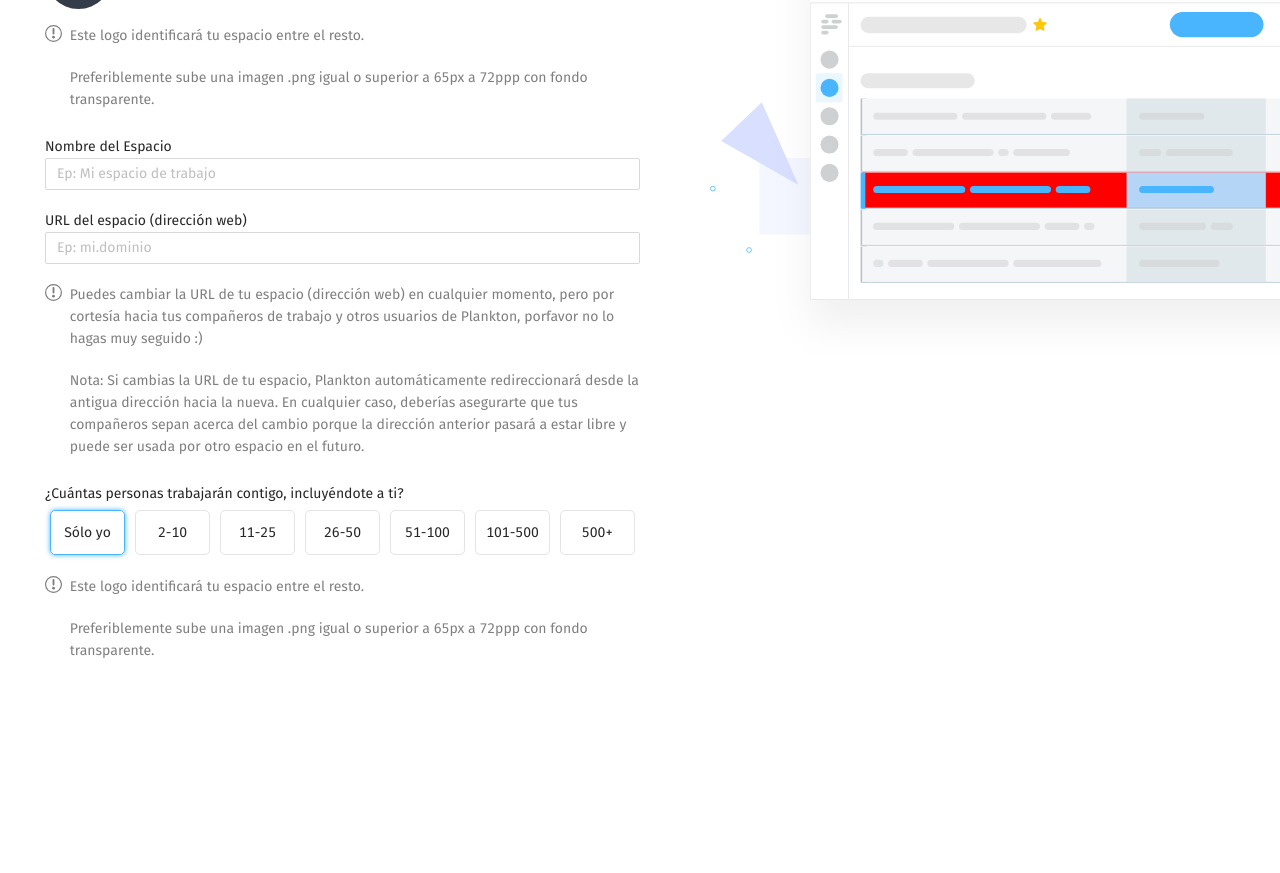
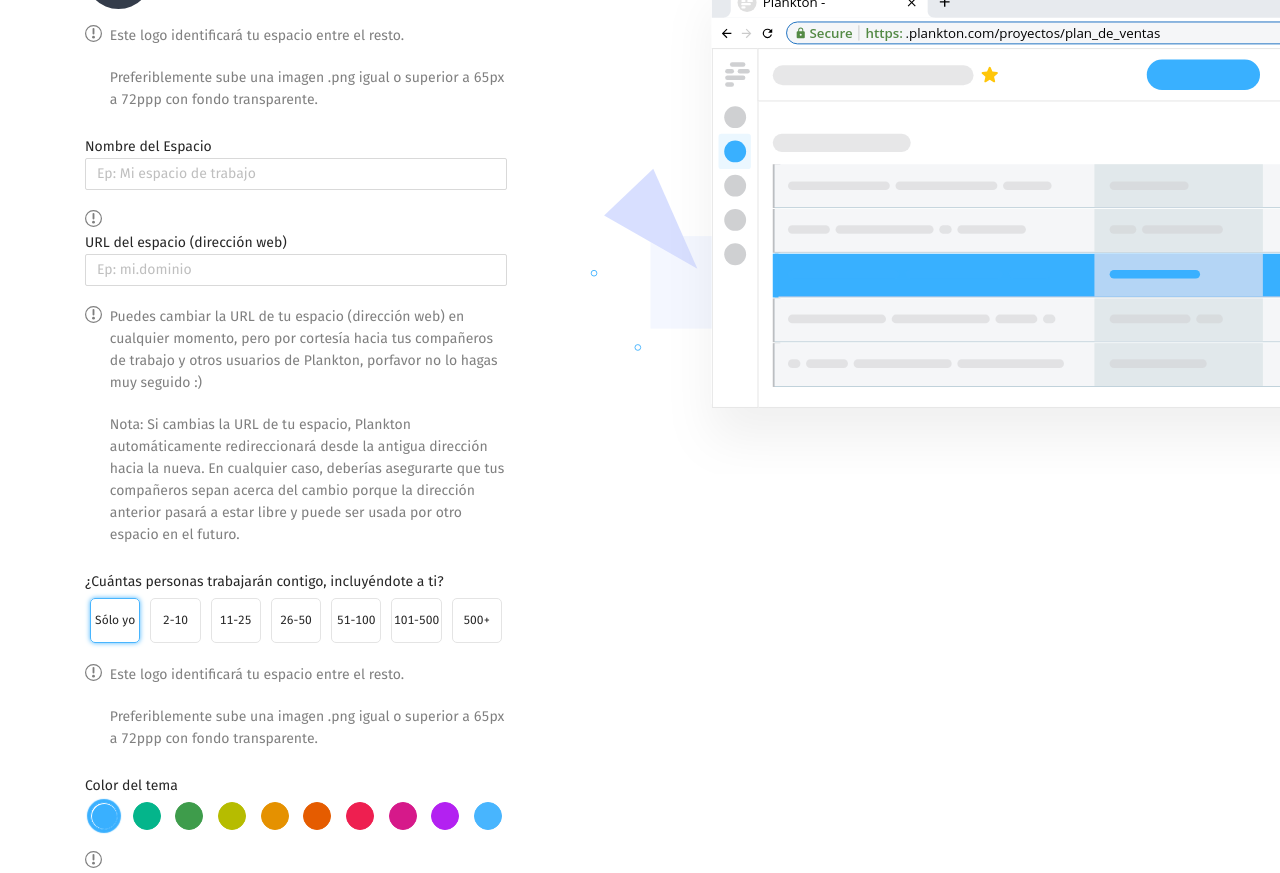
Before and after one commit to DiegoAWS/configuration_example, a React (Create React App) app: page / in a window 1280 px wide. Shown: the part 180-1053 px from the top of the page. Before the commit the page ends 867 px from the top, so only its background shows below. Built offline with nearby package versions, Linux system fonts and the light colour scheme.

Commit message:
Color Picker Done

```diff
--- a/src/GlobalContext/ConfigurationContext.jsx
+++ b/src/GlobalContext/ConfigurationContext.jsx
@@ -1,22 +1,41 @@
 import React, { createContext, useContext, useState } from "react";
+import { useTranslation } from "react-i18next";
 
 
 const ConfigurationContext = createContext();
 
 const ConfigurationContextProvider = props => {
 
+  const { t } = useTranslation();
   const [imageAsUrl, setImageAsUrl] = useState('')
   const [spaceName, setSpaceName] = useState('')
   const [spaceURL, setSpaceURL] = useState('')
   const [personAmountIndex, setPersonAmountIndex] = useState(0)
-  const [colorTheme, setColorTheme] = useState("#48B5FE")
+  const [colorThemeIndex, setColorThemeIndex] = useState(0)
+
+  const optionsPersonsAmount = [t('JustMe'), '2-10', '11-25', '26-50', '51-100', '101-500', '500+']
+
+  const colors=[
+    '#39B0FF',
+    '#04B58B',
+    '#3E9C4B',
+    '#B6BC00',
+    '#E59100',
+    '#E55C00',
+    '#EE1F50',
+    '#D6198A',
+    '#B321F1',
+    '#48B5FE'
+]
 
   const instanceConfig = {
     imageAsUrl, setImageAsUrl,
     spaceName, setSpaceName,
     spaceURL, setSpaceURL,
     personAmountIndex, setPersonAmountIndex,
-    colorTheme, setColorTheme
+    colorThemeIndex, setColorThemeIndex,
+    optionsPersonsAmount,
+    colors
   };
 
   return (
--- a/src/i18n/translations/en.json
+++ b/src/i18n/translations/en.json
@@ -1,6 +1,25 @@
 {
     "translation": {
-        "Configuration": "Configuration",
-        "LogoSpace":"Workspace Logo"
+        "Settings": "Settings",
+        "LogoSpace": "Logo del Espacio",
+        "UploadLogo": "Upload Logo",
+        "LogoDescription1": "This logo will identify your space among the rest.",
+        "LogoDescription2": "Preferably upload a .png image equal to or greater than 65px at 72dpi with transparent background.",
+        "NameSpace": "Name of the Space",
+        "NameSpacePlaceholder": "Ep: My workspace",
+        "UrlSpace": "URL of the space (web address)",
+        "UrlSpacePlaceholder": "Ep: my.domain",
+        "UrlDescription1": "You can change the URL of your space (web address) at any time, but as a courtesy to your co-workers and other Plankton users, please don't do it too often :)",
+        "UrlDescription2": "Note: If you change the URL of your space, plankton will automatically redirect from the old address to the new one. In any case, you should make sure your colleagues know about the change because the old address will become free and can be used by another space in the future. ",
+        "PersonAmountName": "How many people will work with you, including you?",
+        "JustMe": "Just me",
+        "ThemeColor": "Theme color",
+        "PrivacyTitle": "Privacy of the space",
+        "Private": "Private",
+        "PrivateDescription": "The content will be visible only to you and the members of your Organization.",
+        "Public": "Public",
+        "PublicDescription": "Anyone with the link will be able to see the activity of your Organization",
+        "SaveChanges": "Save changes",
+        "Discard": "Discard"
     }
 }
--- a/src/i18n/translations/es.json
+++ b/src/i18n/translations/es.json
@@ -1,6 +1,6 @@
 {
     "translation": {
-        "Configuration": "Configuración",
+        "Settings": "Configuración",
         "LogoSpace":"Logo del Espacio",
         "UploadLogo":"Subir Logo",
         "LogoDescription1":"Este logo identificará tu espacio entre el resto.",
@@ -21,8 +21,5 @@
         "PublicDescription":"Cualquiera con el vínculo podrá ver la actividad de tu Organización",
         "SaveChanges":"Guardar cambios",
         "Discard":"Descartar"
-
-
-
     }
 }
--- a/src/i18n/translations/fr.json
+++ b/src/i18n/translations/fr.json
@@ -1,5 +1,25 @@
 {
     "translation": {
-        "Configuration": "Réglage"
+        "Settings": "Paramètres",
+        "LogoSpace": "Logo del Espacio",
+        "UploadLogo": "Télécharger le logo",
+        "LogoDescription1": "Ce logo identifiera votre espace parmi les autres.",
+        "LogoDescription2": "Chargez de préférence une image .png égale ou supérieure à 65px à 72 dpi avec un fond transparent.",
+        "NameSpace": "Nom de l'espace",
+        "NameSpacePlaceholder": "Ep: Mon espace de travail",
+        "UrlSpace": "URL de l'espace (adresse Web)",
+        "UrlSpacePlaceholder": "Ep: mon.domaine",
+        "UrlDescription1": "Vous pouvez modifier l'URL de votre espace (adresse Web) à tout moment, mais par courtoisie envers vos collègues et autres utilisateurs de Plankton, veuillez ne pas le faire trop souvent :)",
+        "UrlDescription2": "Remarque: Si vous modifiez l'URL de votre espace, le plancton sera automatiquement redirigé de l'ancienne adresse vers la nouvelle. Dans tous les cas, vous devez vous assurer que vos collègues sont au courant du changement car l'ancienne adresse deviendra libre et peut être utilisé par un autre espace dans le futur. ",
+        "PersonAmountName": "Combien de personnes travailleront avec vous, y compris vous?",
+        "JustMe": "Juste moi",
+        "ThemeColor": "Couleur du thème",
+        "PrivacyTitle": "Confidentialité de l'espace",
+        "Private": "Privé",
+        "PrivateDescription": "Le contenu ne sera visible que par vous et les membres de votre organisation.",
+        "Public": "Public",
+        "PublicDescription": "Toute personne disposant du lien pourra voir l'activité de votre organisation",
+        "SaveChanges": "Enregistrer les modifications",
+        "Discard": "Supprimer"
     }
 }
--- a/src/pages/Configuration/MainForm/index.jsx
+++ b/src/pages/Configuration/MainForm/index.jsx
@@ -1,132 +1,99 @@
-import React, { useState } from 'react'
+import React from 'react'
 
 import { Input } from 'antd';
 import styled from 'styled-components'
 import { useTranslation } from 'react-i18next'
 import { useConfiguration } from '../../../globalContext/ConfigurationContext'
-import Description from '../components/Description';
+
 import PersonsSelector from '../components/PersonsSelector';
 import LogoSection from '../components/LogoSection';
+import ComponentHolder from '../components/ComponentHolder';
+import ColorPicker from '../components/ColorPicker';
 
 
 
 const FormWrapper = styled.div`
     margin-top:42px;
 
+  @media (max-width: 767px) {
+        padding:0px 20px;
+        width:100%;
+    }
 
-
-    @media (min-width: 1366px) {
-        padding-left:110px;
-        width:30%;
+    @media (min-width: 768px) {
+        padding-left:40px;
+        width:58%;
     }
     @media (min-width: 1024px) {
         padding-left:80px;
         width:40%;
     }
-    @media (min-width: 768px) {
-        padding-left:40px;
-        width:58%;
+
+    @media (min-width: 1366px) {
+        padding-left:110px;
+        width:35%;
     }
-    @media (max-width: 767px) {
-        padding-left:20px;
-        width:100%;
-    }
-
-`
-
-const SectionTitle = styled.div`
-font-size:14px;
 
 `
 
 
 
-const SectionContainer = styled.div`
-
-    margin:5px;
-
-`
-const DetailsContainer = styled.div`
-    color:#00000080;
-    margin-bottom: 20px;
-
-`
 const InputWrapper = styled.div`
     margin-bottom: 20px;
 `
 
 
-const MainForm = ({ ...props }) => {
+const MainForm = () => {
 
     const { t } = useTranslation();
     const {
-        imageAsUrl,
-        setImageAsUrl,
+        // imageAsUrl,
         spaceName,
         setSpaceName,
         spaceURL,
         setSpaceURL,
         personAmountIndex,
-        setPersonAmountIndex
+        setPersonAmountIndex,
+        optionsPersonsAmount
     } = useConfiguration()
-
-
-    const optionsPersonsAmount = [t('JustMe'), '2-10', '11-25', '26-50', '51-100', '101-500', '500+']
-
-
 
 
     return (
         <FormWrapper >
+            <h1>{t("Settings")}</h1>
 
-            <h1>{t("Configuration")}</h1>
+            <ComponentHolder title={t("LogoSpace")}
+                descriptions={[t('LogoDescription1'), t('LogoDescription2')]} >
+                <LogoSection />
+            </ComponentHolder>
 
-            <SectionContainer>
-                <SectionTitle>{t("LogoSpace")}</SectionTitle>
-
-                <LogoSection />
-
-            </SectionContainer>
-            <SectionContainer>
-                <Description>
-                    <DetailsContainer>{t('LogoDescription1')}</DetailsContainer>
-                    <DetailsContainer>{t('LogoDescription2')}</DetailsContainer>
-                </Description>
-            </SectionContainer>
-            <SectionContainer>
-                <SectionTitle>{t("NameSpace")}</SectionTitle>
-
-                <InputWrapper>
+            <ComponentHolder title={t("NameSpace")}>
+                 <InputWrapper>
                     <Input placeholder={t('NameSpacePlaceholder')} value={spaceName} onChange={e => { setSpaceName(e.target.value) }} />
                 </InputWrapper>
+            </ComponentHolder>
 
-            </SectionContainer>
-            <SectionContainer>
-                <SectionTitle>{t("UrlSpace")}</SectionTitle>
-
-                <InputWrapper>
+            <ComponentHolder title={t("UrlSpace")}
+                descriptions={[t('UrlDescription1'), t('UrlDescription2')]} >
+                 <InputWrapper>
                     <Input placeholder={t('UrlSpacePlaceholder')} value={spaceURL} onChange={e => { setSpaceURL(e.target.value.replace(/[^a-zA-Z0-9-_]/g, '')) }} />
                 </InputWrapper>
-                <Description>
-                    <DetailsContainer>{t('UrlDescription1')}</DetailsContainer>
-                    <DetailsContainer>{t('UrlDescription2')}</DetailsContainer>
-                </Description>
-            </SectionContainer>
-            <SectionContainer>
-                <SectionTitle>{t("PersonAmountName")}</SectionTitle>
+            </ComponentHolder>
 
+            <ComponentHolder title={t("PersonAmountName")}
+                descriptions={[t('LogoDescription1'), t('LogoDescription2')]} >
                 <PersonsSelector
                     optionsTitle={optionsPersonsAmount}
                     personAmountIndex={personAmountIndex}
                     setPersonAmountIndex={setPersonAmountIndex}
                 />
+            </ComponentHolder>
 
-                <Description>
-                    <DetailsContainer>{t('LogoDescription1')}</DetailsContainer>
-                    <DetailsContainer>{t('LogoDescription2')}</DetailsContainer>
-                </Description>
+            <ComponentHolder title={t("ThemeColor")} >
+                <ColorPicker/>
+            </ComponentHolder>
 
-            </SectionContainer>
+
         </FormWrapper>
     )
 }
--- a/src/pages/Configuration/VisualExample/index.jsx
+++ b/src/pages/Configuration/VisualExample/index.jsx
@@ -180,21 +180,37 @@ const Div = styled.div`
 
     ${BaseStyle}
 
+     .s,
      .o{
-         fill:#ff0000;
+         fill:${props=>props.colorTheme};
      }
 
-     @media (min-width: 768) {
-        flex:1;
-    }
-    @media (max-width: 767) {
+
+
+
+
+    @media (max-width: 767px) {
         display:none;
     }
+
+    @media (min-width: 768px) {
+        margin-top:70px;
+    }
+    @media (min-width: 1024px) {
+      margin-top:150;
+    }
+
+    @media (min-width: 1366px) {
+        margin-top:190px;
+    }
+
 `
 const VisualExample = ({ ...props }) => {
 
     const { spaceName,
         spaceURL,
+        colors,
+        colorThemeIndex
     } = useConfiguration()
 
 
@@ -202,7 +218,7 @@ const VisualExample = ({ ...props }) => {
 
 
     return (
-        <Div  {...props}>
+        <Div colorTheme={colors[colorThemeIndex]} {...props}>
             <svg style={{ width: '100%' }} xmlns="http://www.w3.org/2000/svg" width="807" height="598" viewBox="0 0 807 598">
                 <defs>
                     <clipPath id="a">
--- /dev/null
+++ b/src/pages/Configuration/components/ColorPicker.jsx
@@ -0,0 +1,64 @@
+import React from 'react'
+import styled from 'styled-components'
+import { useConfiguration } from '../../../globalContext/ConfigurationContext'
+
+const ColorWrapper = styled.div`
+    display:flex;
+    flex-wrap:wrap;
+    justify-content:space-between;
+
+`
+const ColorSphere = styled.div`
+    height: 32px;
+    width:32px;
+    margin:5px;
+    background-color:${props => !props.selected ? props.color : 'white'};
+    border-radius:999px;
+    display:flex;
+    justify-content:center;
+    align-items:center;
+    cursor: pointer;
+    border:1px solid ${props => props.color};
+    box-shadow: ${props => props.selected ? '0px 0px 1px 3px ' + props.color : 'none'};
+
+
+    @media (min-width: 1366px) {
+        height: 30px;
+        width:30px;
+    }
+  @media (min-width: 768px) {
+        height: 28px;
+        width:28px;
+    }
+`
+
+const InternalSphere = styled.div`
+    height: 25px;
+    width:25px;
+    border-radius:999px;
+    background-color:${props => props.color};
+`
+
+export default function ColorPicker() {
+
+    const { colors, colorThemeIndex, setColorThemeIndex } = useConfiguration()
+
+    const colorSelect = (index) => {
+        setColorThemeIndex(index)
+    }
+    return (
+        <ColorWrapper>
+            {colors.map((item, index) =>
+
+                <ColorSphere
+                    key={index}
+                    color={item}
+                    selected={colorThemeIndex === index}
+                    onClick={() => { colorSelect(index) }}>
+                    {(colorThemeIndex === index) && <InternalSphere color={item} />}
+                </ColorSphere>
+
+            )}
+        </ColorWrapper>
+    )
+}
--- /dev/null
+++ b/src/pages/Configuration/components/ComponentHolder.jsx
@@ -0,0 +1,56 @@
+import React from 'react'
+
+import styled from 'styled-components'
+import Description from './Description'
+
+
+const SectionContainer = styled.div`
+
+    margin:5px;
+
+`
+const SectionTitle = styled.div`
+
+    font-size:14px;
+
+`
+
+
+const DetailsContainer = styled.div`
+
+    color:#00000080;
+    margin-bottom: 20px;
+
+
+    @media (max-width: 767px) {
+        font-size:10px;
+    }
+
+    @media (min-width: 768px) {
+        font-size:12px;
+    }
+    @media (min-width: 1024px) {
+        font-size:14px;
+    }
+
+
+`
+
+
+export default function ComponentHolder({ title, descriptions=[], children, ...props }) {
+
+    return (
+        <SectionContainer {...props}>
+            <SectionTitle>{title}</SectionTitle>
+
+            {children}
+
+            <Description>
+
+            {descriptions.map((item,index) => <DetailsContainer key={index}>{item}</DetailsContainer>)}
+
+            </Description>
+
+        </SectionContainer>
+    )
+}
--- a/src/pages/Configuration/components/Description.jsx
+++ b/src/pages/Configuration/components/Description.jsx
@@ -1,6 +1,7 @@
 import React from 'react'
 
 import InfoIcon from '../../../assets/icons/InfoIcon.svg'
+
 
 
 export default function Description({ children }) {
--- a/src/pages/Configuration/components/PersonsSelector.jsx
+++ b/src/pages/Configuration/components/PersonsSelector.jsx
@@ -1,6 +1,9 @@
 import React from 'react'
 import styled from 'styled-components'
+
+
 const BottonSelect = styled.div`
+    text-align:center;
     margin:5px;
     display:flex;
     justify-content:center;
@@ -13,6 +16,20 @@ const BottonSelect = styled.div`
     font-size:14px;
     border-color:${props => props.selected ? '#48B5FE' : '#E4E4E4'};
     box-shadow: ${props => props.selected ? '0px 0px 5px #48B5FE' : 'none'};
+
+    @media (max-width: 767px) {
+        font-size:10px;
+    }
+
+    @media (min-width: 768px) {
+        font-size:12px;
+    }
+    @media (min-width: 1024px) {
+        font-size:12px;
+    }
+    @media (min-width: 1366px) {
+        font-size:14px;
+    }
 `
 
 export default function PersonsSelector({ optionsTitle, personAmountIndex, setPersonAmountIndex, ...props }) {
--- a/src/pages/Configuration/index.jsx
+++ b/src/pages/Configuration/index.jsx
@@ -7,7 +7,7 @@ import MainForm from './MainForm'
 export default function index() {
     return (
 
-            <div style={{ display: 'flex'}}>
+            <div style={{ display: 'flex',justifyContent:'space-between'}}>
 
                 <MainForm />
                 <VisualExample />
```
